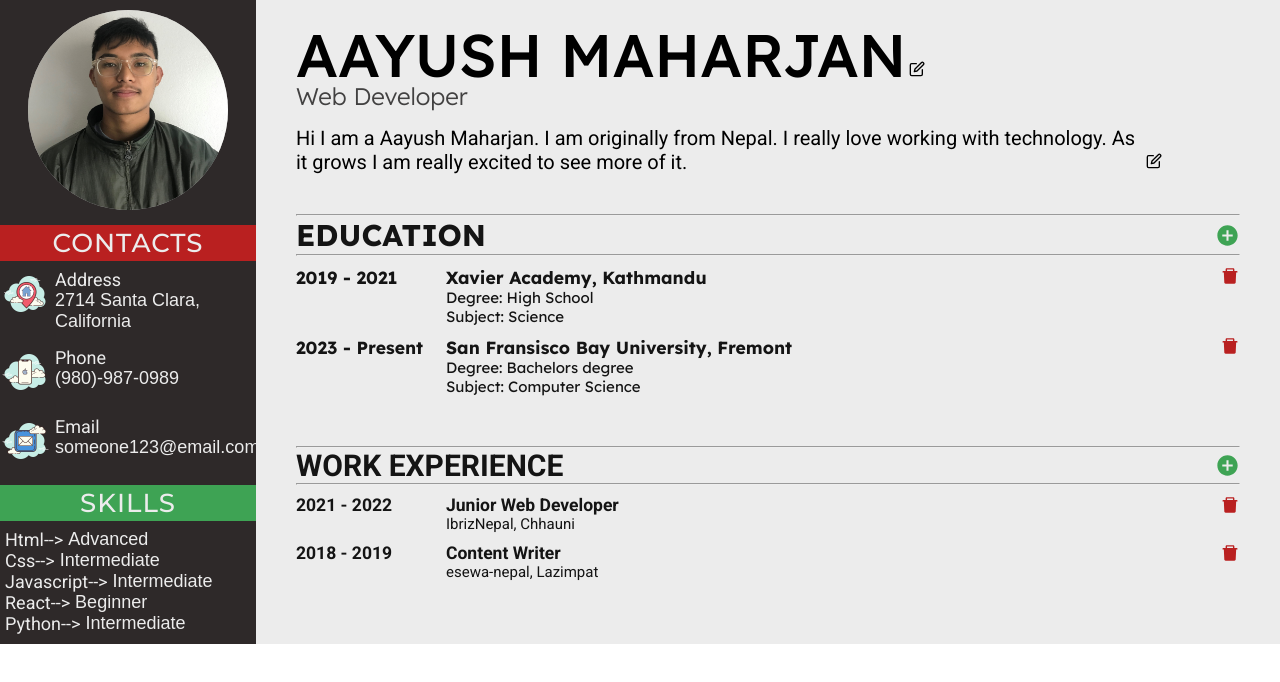
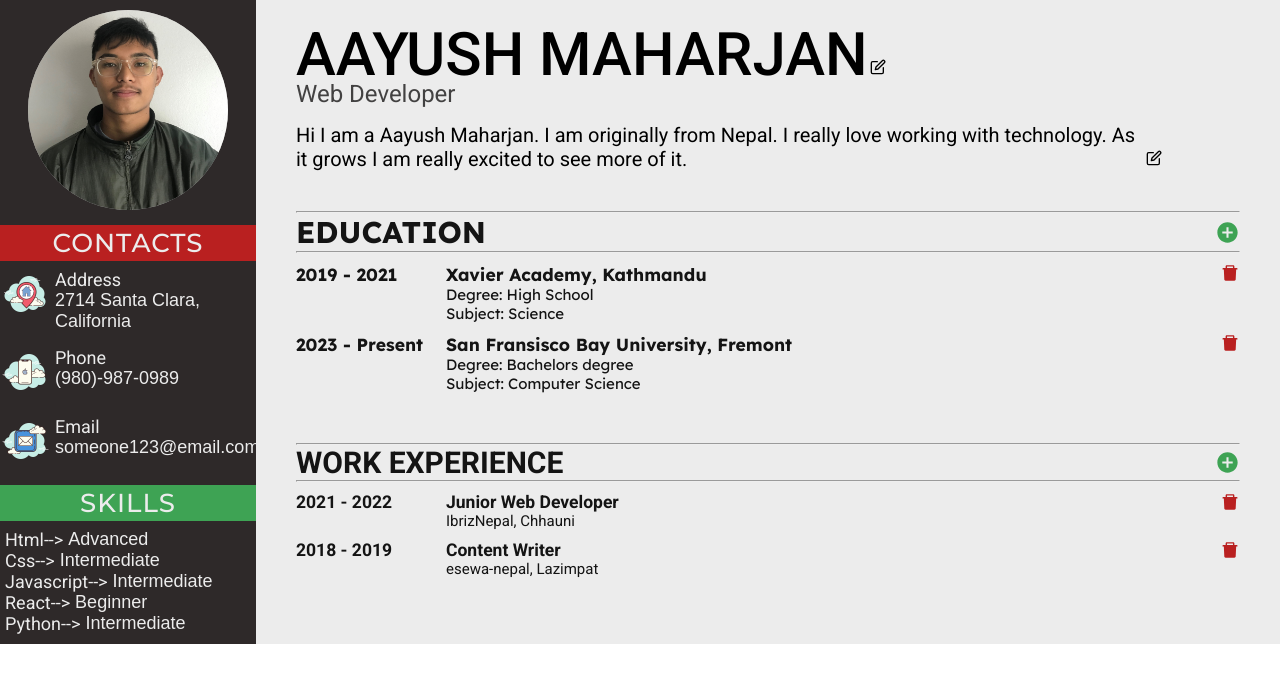
Before and after one commit to Aayush99910/Cv-Generator, a React (Vite) app: page / in a window 1280 px wide. Shown: the top 682 px of the page. Built offline with nearby package versions, Linux system fonts and the light colour scheme; a web font is replaced by a local one.

Commit message:
removing all the font styles

```diff
--- a/src/components/RightSide/Name/Name.css
+++ b/src/components/RightSide/Name/Name.css
@@ -1,5 +1,4 @@
 .name-container {
-    font-family: 'Lexend', sans-serif;
     padding-left: 10px;
     padding-right: 10px;
 }
--- a/src/components/RightSide/Profile/Profile.css
+++ b/src/components/RightSide/Profile/Profile.css
@@ -1,5 +1,4 @@
 .profile-container {
-    font-family: 'Roboto', sans-serif;
     padding-left: 10px;
     padding-right: 10px;
 }
@@ -23,7 +22,6 @@ textarea {
     padding: 10px;
     height: 60px;
     margin-bottom: 10px;
-    font-family: 'Lexend', sans-serif;
     font-size: 16px;
     margin-top: 20px;
 }
```
